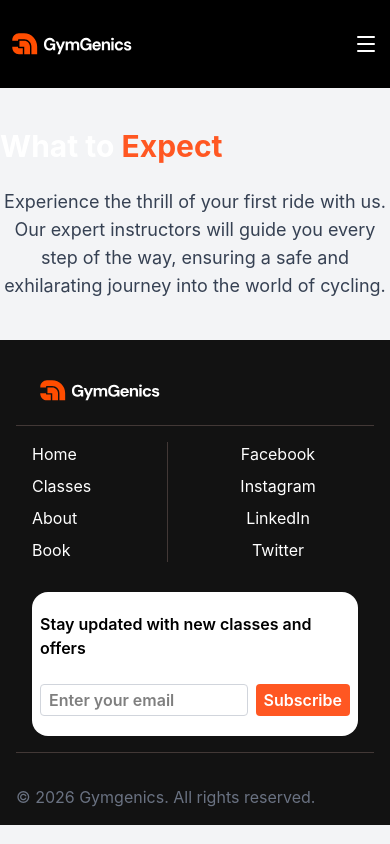
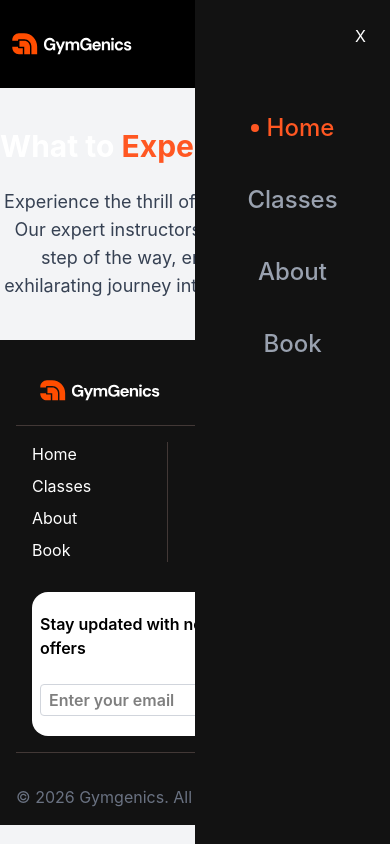
Before and after one commit to Usman-Nasir94/GymGenics-React, a React (Vite) app: page / in a window 390 px wide. Built offline with nearby package versions, Linux system fonts and the light colour scheme.

Commit message:
Added menu drawer for mobile view

```diff
--- a/src/components/navbar.jsx
+++ b/src/components/navbar.jsx
@@ -1,7 +1,11 @@
+import { useState } from 'react';
 import logo from '../assets/logo.svg'
 import { Menu } from 'lucide-react';
 
 const Navbar = () => {
+    const [isMenuOpen, setIsMenuOpen] = useState(true);
+
+
     return (
         <nav className='w-full bg-black h-22 p-3 text-white flex items-center justify-between md:px-10h-28'>
             <div >
@@ -32,6 +36,26 @@ const Navbar = () => {
             <div className='md:hidden'>
                 <Menu />
             </div>
+
+            {/* Mobile Drawer */}
+            <div className={`fixed top-0 right-0 h-screen w-1/2 bg-[#121212] z-50 transform transition-transform duration-300 ease-in-out ${isMenuOpen ? 'translate-x-0' : 'translate-x-full'} md:hidden`}>
+
+                {/* Close Button Header */}
+                <div className="flex justify-end p-6">
+                    <button className="cursor-pointer" size={32} onClick={() => setIsMenuOpen(false)} > X </button>
+                </div>
+
+                {/* Menu Links */}
+                <ul className="flex flex-col items-center gap-10 mt-10 text-2xl font-medium">
+                    <li className="text-[#FF5722] flex items-center gap-2" onClick={() => setIsMenuOpen(false)}>
+                        <span className="h-2 w-2 rounded-full bg-[#FF5722]"></span>
+                        Home
+                    </li>
+                    <li className="text-gray-400 hover:text-white" onClick={() => setIsMenuOpen(false)}>Classes</li>
+                    <li className="text-gray-400 hover:text-white" onClick={() => setIsMenuOpen(false)}>About</li>
+                    <li className="text-gray-400 hover:text-white" onClick={() => setIsMenuOpen(false)}>Book</li>
+                </ul>
+            </div>
         </nav>
     )
 }
```
